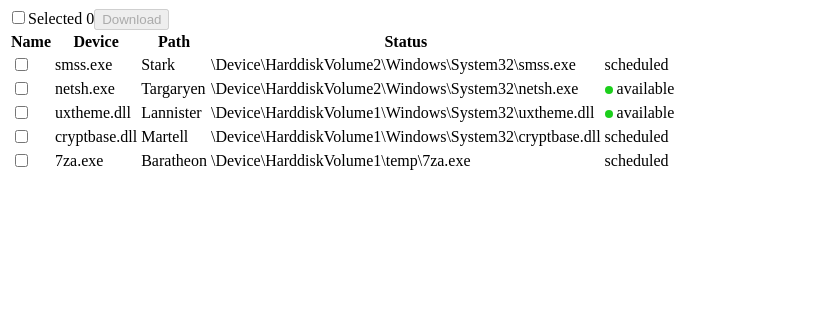
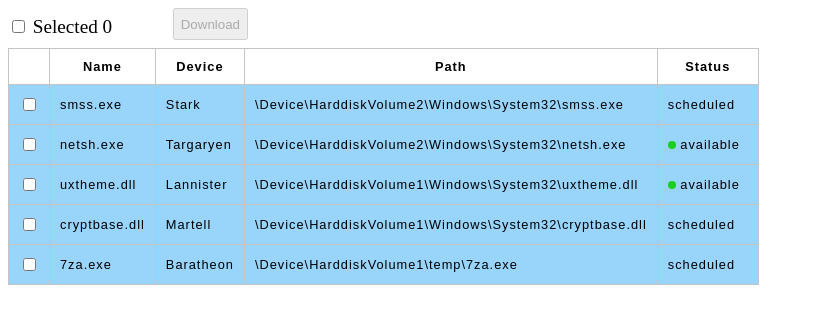
Before and after one commit to eduardo-mk/just-an-exercise, a React app: page / in a window 1280 px wide. Shown: the top 324 px of the page, without its empty margins (0-814 px from the left). Built offline with nearby package versions, Linux system fonts and the light colour scheme.

Commit message:
[Update: Styles] Update styles, add empty title in the initial column

```diff
--- a/src/App.tsx
+++ b/src/App.tsx
@@ -3,6 +3,7 @@ import Table from './Table'
 import { DataItem } from './types/table-data-response'
 import Checkbox from './Checkbox'
 import ButtonDownloadAlert from './Buttons/DownloadWithAlert'
+import './main.css'
 
 const data = [
     {
@@ -125,9 +126,10 @@ export default function App() {
     }
 
     return (
-        <div>
+        <div className='app'>
+            <section className='app_options'>
             <Checkbox
-                labelName={`Selected ${state.selectedCount}`}
+                labelName={` Selected ${state.selectedCount}`}
                 value={state.checkBoxState}
                 onClick={selectAllHandler}
             />
@@ -140,10 +142,13 @@ export default function App() {
                     )
                     .map((item) => ({ device: item.device, path: item.path }))}
             />
+
+            </section>
             <Table
                 data={state.data}
                 dispatch={dispatch}
                 titleSpecs={[
+                     {title: '', include: true},
                     { title: 'Name', include: true },
                     { title: 'Device', include: true },
                     { title: 'Path', include: true },
--- a/src/Buttons/DownloadWithAlert.tsx
+++ b/src/Buttons/DownloadWithAlert.tsx
@@ -31,7 +31,7 @@ export default function ButtonDownloadAlert({
     }
 
     return (
-        <button disabled={disabled} onClick={triggerAlertBox}>
+        <button className='download_btn' disabled={disabled} onClick={triggerAlertBox}>
             {name}
         </button>
     )
--- a/src/Table/Row.tsx
+++ b/src/Table/Row.tsx
@@ -12,14 +12,19 @@ export default function Row({ item, onClickHandler }: RowProps) {
             className="row"
             onClick={() => onClickHandler(item.name)}
             data-testid={`row-${item.name}`}
+            title={`Name: ${item.name}`}
         >
             <td>
+                <label htmlFor="select-item">
                 <input
+                title={item.name}
+                    id={`select-item ${item.name}`}
                     type="checkbox"
                     checked={item.selected}
                     readOnly
                     data-testid="checkbox"
                 />
+                </label>
             </td>
             <td>{item.name}</td>
             <td>{item.device}</td>
--- a/src/Table/style.css
+++ b/src/Table/style.css
@@ -6,9 +6,36 @@
     display: inline-block;
 }
 
+table {
+    border-collapse: collapse;
+    border: 1px solid rgb(196, 196, 196);
+    letter-spacing: 1px;
+    font-family: sans-serif;
+    font-size: 0.8rem;
+}
+
 .row {
     cursor: pointer;
+    cursor: pointer;
+    height: 2rem;
+    background-color: #99d4fb;
+    text-align: initial;
 }
+
+td,
+th {
+    border: 1px solid rgb(196, 196, 196);
+    padding: 10px;
+}
+
+table th:last-child {
+    min-width: 5rem;
+}
+
 .row:hover {
     background-color: rgb(223, 223, 223);
 }
+
+.download_btn {
+    height: 2rem;
+}
--- /dev/null
+++ b/src/main.css
@@ -0,0 +1,12 @@
+.app_options {
+    display: flex;
+    flex-flow: row;
+    justify-content: space-between;
+    width: 15rem;
+    margin-bottom: 0.5rem;
+}
+
+.app_options label {
+    padding-top: 0.5rem;
+    font-size: 1.2rem;
+}
```
Also changed, not shown: 1 other file (tests, documents, lock files or other folders).
